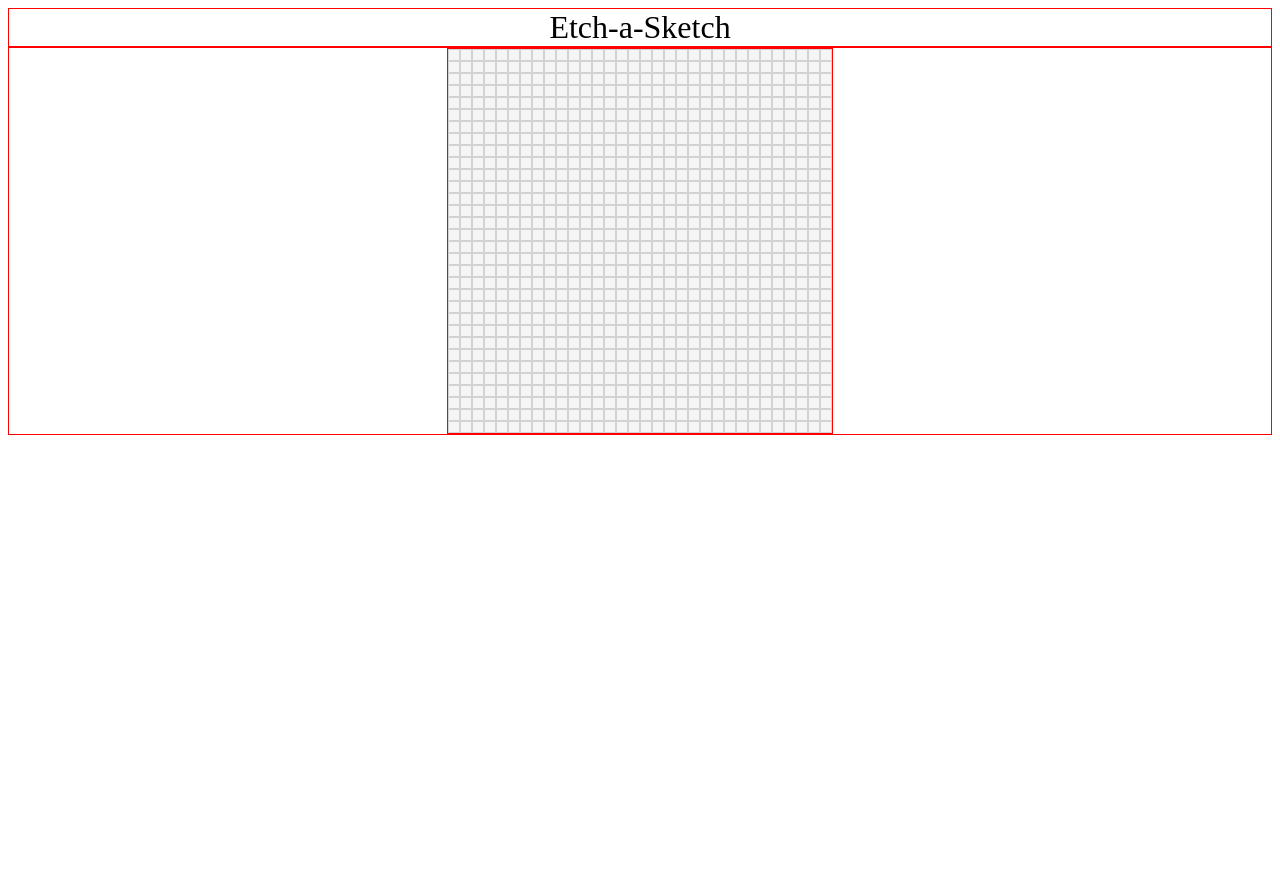
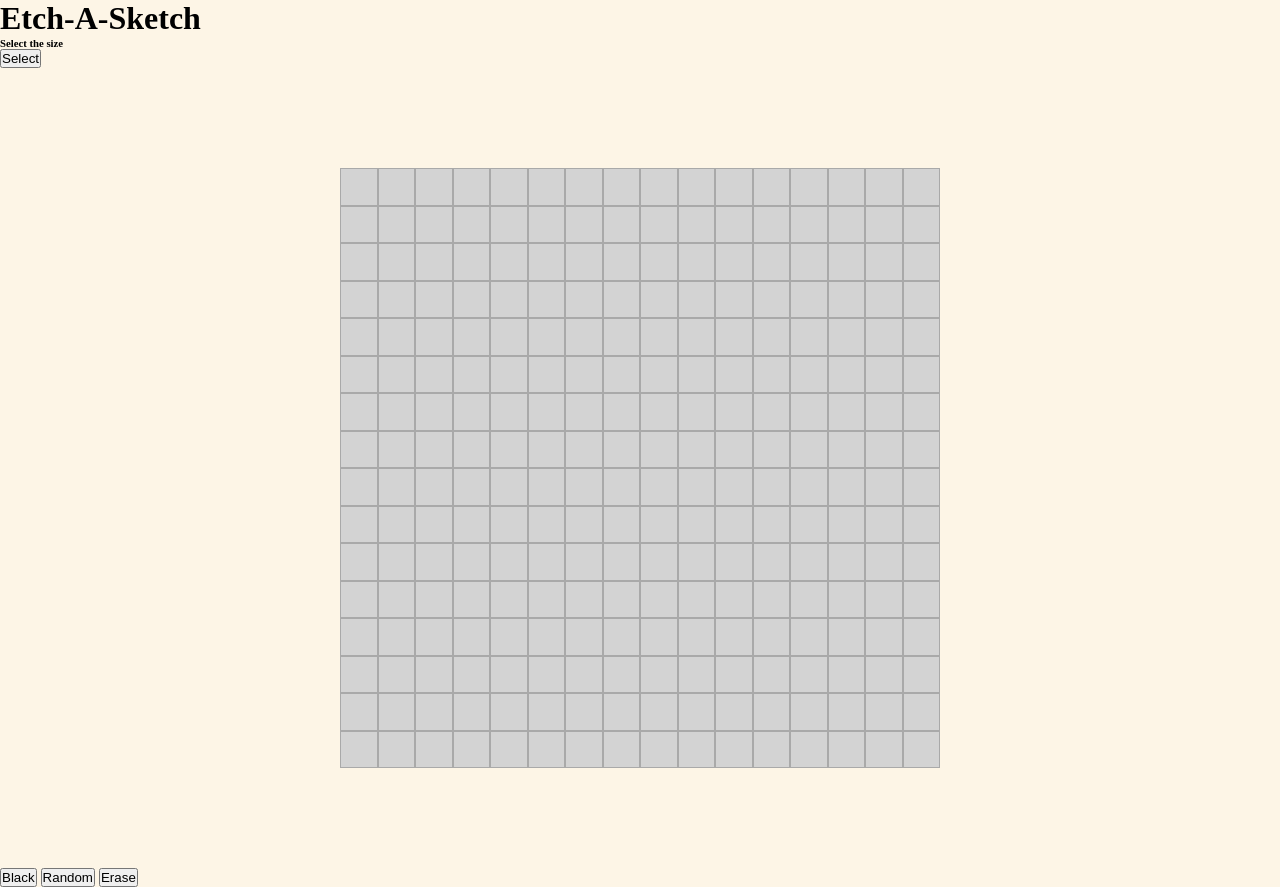
Before and after one commit to Resoj/etch-a-sketch, a plain HTML site: page index.html in a window 1280 px wide. Before the commit the page ends 800 px from the top, so only its background shows below. Drawn offline with Linux system fonts and the light colour scheme.

Commit message:
Add grid with hover effect

```diff
--- a/index.html
+++ b/index.html
@@ -7,10 +7,16 @@
             <link rel="stylesheet" href="style.css">
         </head>
         <body>
-            <div class="header">Etch-a-Sketch</div>
-            <div class="gridSection">
-                <div class="gridContainer"></div>
+            <h1>Etch-A-Sketch</h1>
+            <div class="header">
+                <h6>Select the size</h6>
+                <button id ="button">Select</button>
             </div>
+            <div class="container"></div>
+            <div class="footer"></div>
+                <button>Black</button>
+                <button>Random</button>
+                <button>Erase</button>
             <script src="script.js"></script>
         </body>
     </html>
--- a/script.js
+++ b/script.js
@@ -1,17 +1,26 @@
-const gridContainer = document.querySelector('.gridContainer');
+const gridSize = 600;
 
-function createGrid(gridSize){
-    for(let i = 0; i < gridSize; i++){
-        const gridColumn = gridContainer.appendChild(document.createElement('div'));
-        for(let j = 0; j < gridSize; j++){
-            const gridSquare = document.createElement('div');
-            gridSquare.className = 'gridSquare';
-            gridColumn.appendChild(gridSquare)
-            gridSquare.addEventListener('mouseover', () => {
-                gridSquare.style.backgroundColor = 'grey';
-            });
-        }
+let rows = 16;
+let cols = 16;
+
+const container = document.querySelector('.container');
+container.style.width = `${gridSize}px`;
+container.style.height = `${gridSize}px`;
+
+function createGridCells() {
+    for (let i = 0; i < (rows * cols); i++) {
+        const gridCell = document.createElement('div');
+
+        gridCell.style.width = `${(gridSize / cols) - 2}px`;
+        gridCell.style.height = `${(gridSize / rows) - 2}px`;
+        gridCell.classList.add('cell');
+
+        container.appendChild(gridCell);
+
+        gridCell.addEventListener('mouseover', () => {
+            gridCell.style.backgroundColor = 'darkgrey';
+        });
     }
 }
 
-createGrid(32);
+createGridCells();
--- a/style.css
+++ b/style.css
@@ -1,31 +1,18 @@
-.header {
-    display: flex;
-    justify-content: center;
-    font-size: xx-large;
-    border: 1px solid red;
+* {
+    margin: 0;
+    padding: 0;
 }
 
-.gridSection {
+body {
+    background-color: oldlace;
+}
+.container {
     display: flex;
-    justify-content: center;
-    align-items: center;
-    border: 1px solid red;
+    flex-wrap: wrap;
+    background-color:  lightgray;
+    margin: 100px auto;
 }
 
-.gridContainer {
-    display: flex;
-    border: 1px solid red;
-    width: fit-content;
+.cell {
+    border: 1px solid darkgray;
 }
-/*
-.gridColumn {
-
-} */
-
-.gridSquare {
-    background-color: whitesmoke;
-    border: 1px solid lightgrey;
-    height: 10px;
-    width: 10px;
-    flex: 1 0 calc(20% - 20px);
-}
```
